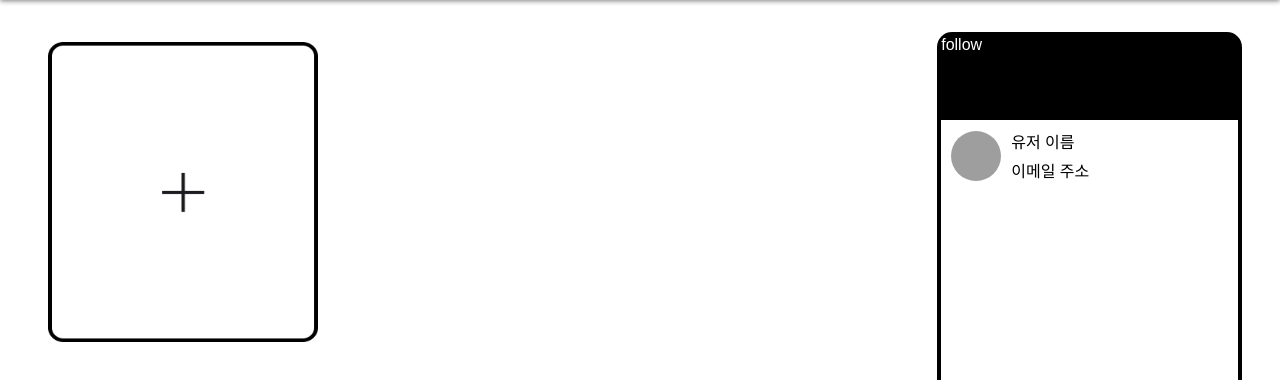
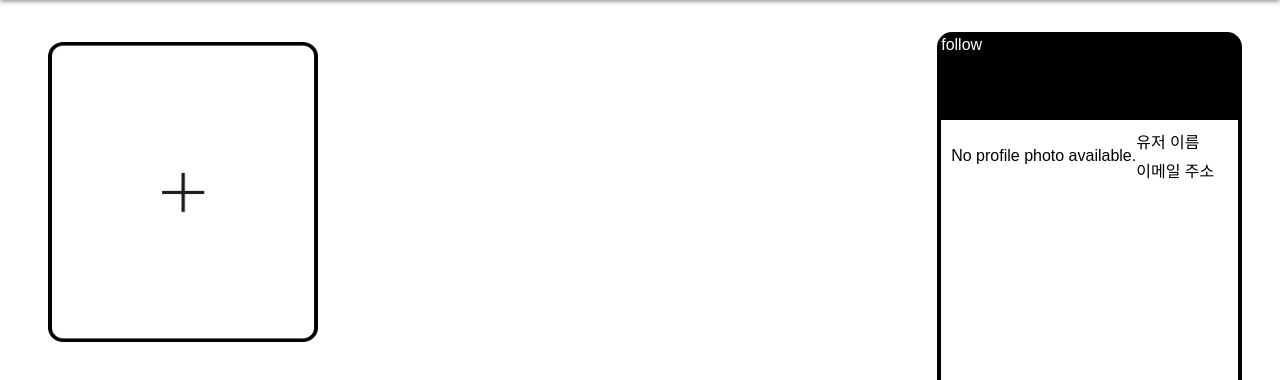
Before and after one commit to dlghkdud/unlock, a Django app: page /unlockk/home/ in a window 1280 px wide. Shown: the part 64-444 px from the top of the page. Run offline with Django 3.2, Linux system fonts and the light colour scheme; grey boxes are pictures that could not be loaded.

Commit message:
admin에 profile 추가

```diff
--- a/unlock/mysite/templates/unlockk/home.html
+++ b/unlock/mysite/templates/unlockk/home.html
@@ -115,7 +115,11 @@
         <div class="follow-list">follow</div>
         <div class="user-list">
             <div class="user-profile">
-                <img src="프로필_사진_링크" alt="프로필 사진">
+                {% if profile_photo %}
+                    <img src="{{ profile_photo.url }}" alt="Profile Photo">
+                {% else %}
+                    <p>No profile photo available.</p>
+                {% endif %}
                 <div class="user-info">
                     <p>유저 이름</p>
                     <p>이메일 주소</p>
--- a/unlock/mysite/templates/unlockk/picrew.html
+++ b/unlock/mysite/templates/unlockk/picrew.html
@@ -179,7 +179,7 @@
     </div>
 </div>
 
-<a class="savetext" href="/unlockk/home/">
+<a class="savetext" href="/unlockk/home">
     <button class="save" >save</button>
 </a>
 
--- a/unlock/mysite/unlockk/urls.py
+++ b/unlock/mysite/unlockk/urls.py
@@ -1,6 +1,7 @@
 from django.urls import path
 from django.contrib.auth import views as auth_views
 from . import views
+from django.contrib.auth.decorators import login_required
 
 
 app_name = 'unlockk'
--- a/unlock/mysite/unlockk/views.py
+++ b/unlock/mysite/unlockk/views.py
@@ -1,6 +1,7 @@
 from django.shortcuts import render, redirect, get_object_or_404
 from django.contrib.auth.decorators import login_required
 from django.contrib.auth.models import User
+from django.views.generic.detail import DetailView
 from django.contrib import messages
 from .models import Friend
 from .models import Write
@@ -83,3 +84,9 @@ def friend_list(request):
     ).distinct()
 
     return render(request, 'unlockk/home.html', {'friends': friends})
+
+def home(request):
+    profile_photo = None
+    if hasattr(request.user, 'profile'):
+        profile_photo = request.user.profile.profile_photo
+    return render(request, 'unlockk/home.html', {'profile_photo': profile_photo})
```
Also changed, not shown: unlock/mysite/unlockk/admin.py (+14 -0 lines), unlock/mysite/unlockk/models.py (+6 -1 lines), unlock/mysite/1-수선화.jpg (added), unlock/mysite/body.png (added), unlock/mysite/body_UKE5Djv.png (added), unlock/mysite/body_ZDy3al0.png (added), unlock/mysite/body_vX4u2E3.png (added), unlock/mysite/db.sqlite3, unlock/mysite/unlockk/migrations/0008_profile.py (added), unlock/mysite/unlockk/migrations/0009_profile_profile_photo.py (added), unlock/mysite/unlockk/migrations/0010_remove_profile_nickname.py (added).
